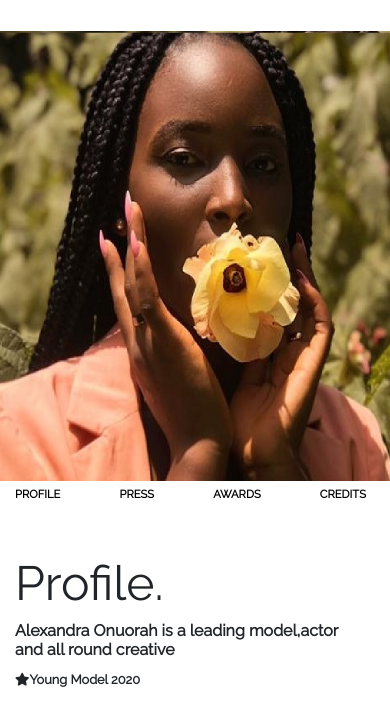
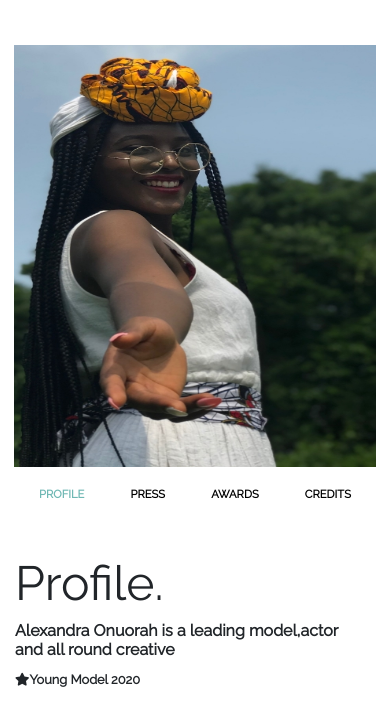
Before and after one commit to sayolaw/Model, a plain HTML site: page profile.html in a window 390 px wide. Shown: the part 670-1388 px from the top of the page. Drawn offline with nearby package versions, Linux system fonts and the light colour scheme.

Commit message:
Add files via upload

```diff
--- a/profile_script.js
+++ b/profile_script.js
@@ -134,7 +134,7 @@ function Profile(props) {
 		return React.createElement(
 				"div",
 				{ className: "profile row col-md-12 align-items-center" },
-				React.createElement("img", { className: "col-md-5", src: "media/babe4.jpg" }),
+				React.createElement("img", { className: "col-md-5", src: "media/babe5.jpg" }),
 				React.createElement(
 						"div",
 						{ className: "info col-md-5" },
@@ -146,7 +146,7 @@ function Profile(props) {
 										null,
 										React.createElement(
 												"a",
-												{ href: "" },
+												{ href: "", className: "active" },
 												"PROFILE"
 										)
 								),
@@ -269,7 +269,7 @@ function Press(props) {
 								React.createElement("span", { className: "fa fa-arrow-right" })
 						)
 				),
-				React.createElement("img", { className: "col-md-5", src: "media/babe4.jpg" })
+				React.createElement("img", { className: "col-md-5", height: "550px", src: "media/babe6.jpg" })
 		);
 }
 function Item(props) {
--- a/profile_style.scss
+++ b/profile_style.scss
@@ -248,6 +248,7 @@ body{
 	height:550px;
 	img{
 		padding:0;
+
 	}
 	.info{
 		h3{
@@ -371,11 +372,15 @@ body{
   		margin-left: 0px;
   		margin-top: 200px;
   		img{
-  			padding:0;
+  			padding:14px;
   		}
   		.info{
   			ul{
-  				width:90vw;
+  				width:80vw;
+  				margin:0 auto;
+  				.active{
+  					color:$cyan;
+  				}
   			}
   			p{
   				width:90vw;
@@ -388,8 +393,7 @@ body{
   			}
   		}
   		.socials{
-  			width:90vw;
-
+  			width:70vw;
   			padding: 0;
   			ul{
   				justify-content: center;
@@ -403,6 +407,7 @@ body{
   		}
   	}
   	.press{
+  		height:1000px;
   		padding:0;
   		margin-left: 0px;
   		a{
@@ -414,7 +419,7 @@ body{
   		}
   		.info{
 
-  			height: 500px;
+  			height: 550px;
 
   			h3{
   				width:90vw;
--- a/src/profile_script.js
+++ b/src/profile_script.js
@@ -62,10 +62,10 @@ function Top(props){
 function Profile(props){
 	return(
 		<div className="profile row col-md-12 align-items-center">
-		<img className="col-md-5" src="media/babe4.jpg" />
+		<img className="col-md-5" src="media/babe5.jpg" />
 		<div className="info col-md-5">
 		<ul>
-		<li><a href="">PROFILE</a></li>
+		<li><a href="" className="active">PROFILE</a></li>
 		<li><a href="">PRESS</a></li>
 		<li><a href="">AWARDS</a></li>
 		<li><a href="">CREDITS</a></li>
@@ -105,7 +105,7 @@ function Press(props){
 		<Item image="media/babe3.jpg" topic="5 Reasons To Keep Your Beauy Salon Reservation" date="1st April 2020" />
 		<a href="">EXPLORE MORE <span className="fa fa-arrow-right"></span></a>
 		</div>
-		<img className="col-md-5" src="media/babe4.jpg"/>
+		<img className="col-md-5" height="550px" src="media/babe6.jpg"/>
 		</div>
 		)
 }
```
Also changed, not shown: profile_style.css, 1 other file.
